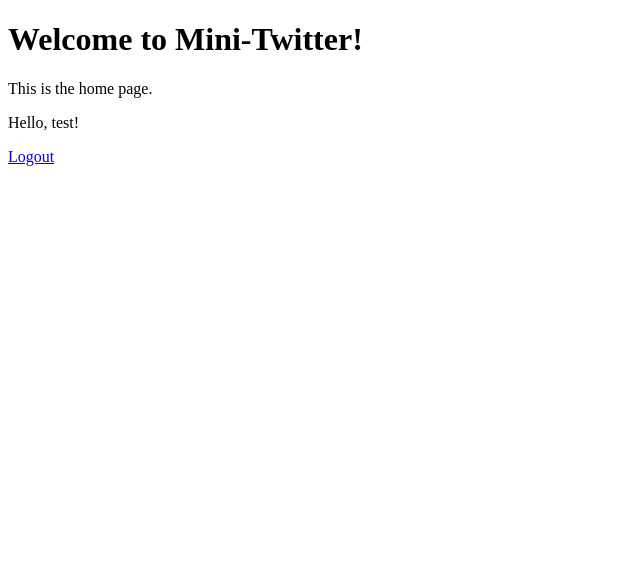
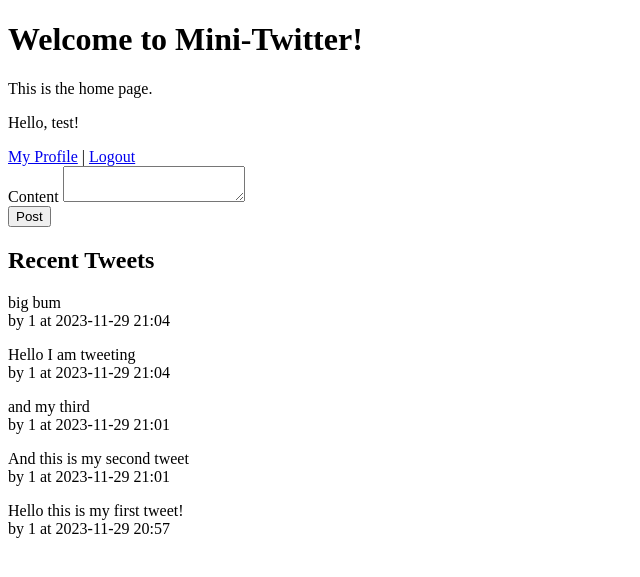
Before and after one commit to neilalec1/mytwitterclone, a Flask app: page / in a window 1280 px wide. Shown: the top 577 px of the page, without its empty margins (0-640 px from the left). Run offline with Flask 3, Linux system fonts and the light colour scheme; a user stored in the database is signed in.

Commit message:
submit and display tweets

```diff
--- a/forms.py
+++ b/forms.py
@@ -1,5 +1,5 @@
 from flask_wtf import FlaskForm
-from wtforms import StringField, PasswordField, SubmitField
+from wtforms import StringField, PasswordField, SubmitField, TextAreaField
 from wtforms.validators import DataRequired, Length, Email, EqualTo
 
 class RegistrationForm(FlaskForm):
@@ -17,3 +17,7 @@ class LoginForm(FlaskForm):
                         validators=[DataRequired(), Email()])
     password = PasswordField('Password', validators=[DataRequired()])
     submit = SubmitField('Login')
+
+class TweetForm(FlaskForm):
+    content = TextAreaField('Content', validators=[DataRequired(), Length(max=280)])
+    submit = SubmitField('Post')
--- a/main.py
+++ b/main.py
@@ -1,8 +1,10 @@
 from flask import Flask, render_template, url_for, flash, redirect
 from flask_sqlalchemy import SQLAlchemy
-from flask_login import UserMixin, LoginManager, login_user, current_user
+from flask_login import UserMixin, LoginManager, login_user, current_user, logout_user, login_required
 from forms import RegistrationForm, LoginForm
 from werkzeug.security import generate_password_hash, check_password_hash
+from datetime import datetime
+from forms import TweetForm
 
 app = Flask(__name__)
 app.config['SQLALCHEMY_DATABASE_URI'] = 'sqlite:///site.db'  # Use SQLite database
@@ -16,24 +18,26 @@ login_manager.login_view = 'login'  # The function name of your login route
 def load_user(user_id):
     return User.query.get(int(user_id))
 
-@app.route('/')
+@app.route('/', methods=['GET', 'POST'])
 def home():
-    return render_template('home.html', current_user=current_user)
+     form = TweetForm()
+     if form.validate_on_submit() and current_user.is_authenticated:
+        tweet = Tweet(content=form.content.data, user_id=current_user.id)
+        db.session.add(tweet)
+        db.session.commit()
+        flash('Your tweet has been posted!', 'success')
+        return redirect(url_for('home'))
+     tweets = Tweet.query.order_by(Tweet.date_posted.desc()).all()
+     return render_template('home.html', current_user=current_user, tweets=tweets, form=form)
 
 if __name__ == '__main__':
     app.run(debug=True)
 
 
-class User(db.Model, UserMixin):
-    id = db.Column(db.Integer, primary_key=True)
-    username = db.Column(db.String(20), unique=True, nullable=False)
-    email = db.Column(db.String(120), unique=True, nullable=False)
-    password = db.Column(db.String(60), nullable=False)
-
-    def __repr__(self):
-        return f"User('{self.username}', '{self.email}')"
-
-
+@app.route('/user/<username>')
+def user_profile(username):
+    user = User.query.filter_by(username=username).first_or_404()
+    return render_template('user_profile.html', user=user)
 
 @app.route("/signup", methods=['GET', 'POST'])
 def signup():
@@ -53,9 +57,47 @@ def login():
     if form.validate_on_submit():
         user = User.query.filter_by(email=form.email.data).first()
         if user and check_password_hash(user.password, form.password.data):
-            # Login code goes here
+            login_user(user)
+            return redirect(url_for('home'))
             flash('You have been logged in!', 'success')
             return redirect(url_for('home'))
         else:
             flash('Login Unsuccessful. Please check email and password', 'danger')
     return render_template('login.html', title='Login', form=form)
+
+@app.route('/logout')
+def logout():
+    logout_user()
+    return redirect(url_for('home'))
+
+@app.route("/tweet/new", methods=['GET', 'POST'])
+@login_required
+def new_tweet():
+    form = TweetForm()
+    if form.validate_on_submit():
+        tweet = Tweet(content=form.content.data, user_id=current_user.id)
+        db.session.add(tweet)
+        db.session.commit()
+        flash('Your tweet has been posted!', 'success')
+        return redirect(url_for('home'))
+    return render_template('create_tweet.html', title='New Tweet', form=form)
+
+
+
+class Tweet(db.Model):
+    id = db.Column(db.Integer, primary_key=True)
+    content = db.Column(db.String(280), nullable=False)  # Twitter's character limit
+    date_posted = db.Column(db.DateTime, nullable=False, default=datetime.utcnow)
+    user_id = db.Column(db.Integer, db.ForeignKey('user.id'), nullable=False)
+
+    def __repr__(self):
+        return f"Tweet('{self.content}', '{self.date_posted}')"
+
+class User(db.Model, UserMixin):
+    id = db.Column(db.Integer, primary_key=True)
+    username = db.Column(db.String(20), unique=True, nullable=False)
+    email = db.Column(db.String(120), unique=True, nullable=False)
+    password = db.Column(db.String(60), nullable=False)
+
+    def __repr__(self):
+        return f"User('{self.username}', '{self.email}')"
--- a/templates/home.html
+++ b/templates/home.html
@@ -6,12 +6,36 @@
 <body>
     <h1>Welcome to Mini-Twitter!</h1>
     <p>This is the home page.</p>
+
     {% if current_user.is_authenticated %}
         <p>Hello, {{ current_user.username }}!</p>
+        <a href="{{ url_for('user_profile', username=current_user.username) }}">My Profile</a> |
         <a href="{{ url_for('logout') }}">Logout</a>
+
+        <!-- Tweet Submission Form -->
+        <form method="POST" action="{{ url_for('home') }}">
+            {{ form.hidden_tag() }}
+            <div>
+                {{ form.content.label }} {{ form.content() }}
+            </div>
+            <div>
+                {{ form.submit() }}
+            </div>
+        </form>
+
     {% else %}
         <a href="{{ url_for('login') }}">Login</a> |
         <a href="{{ url_for('signup') }}">Sign Up</a>
     {% endif %}
+
+    <!-- Display Tweets -->
+    <h2>Recent Tweets</h2>
+    {% for tweet in tweets %}
+        <div class="tweet">
+            <p>{{ tweet.content }} <br>
+            by {{ tweet.user_id }} at {{ tweet.date_posted.strftime('%Y-%m-%d %H:%M') }}</p>
+        </div>
+    {% endfor %}
+
 </body>
 </html>
```
Also changed, not shown: templates/create_tweet.html (added, +18 -0 lines), templates/user_profile.html (added, +14 -0 lines), instance/site.db.
